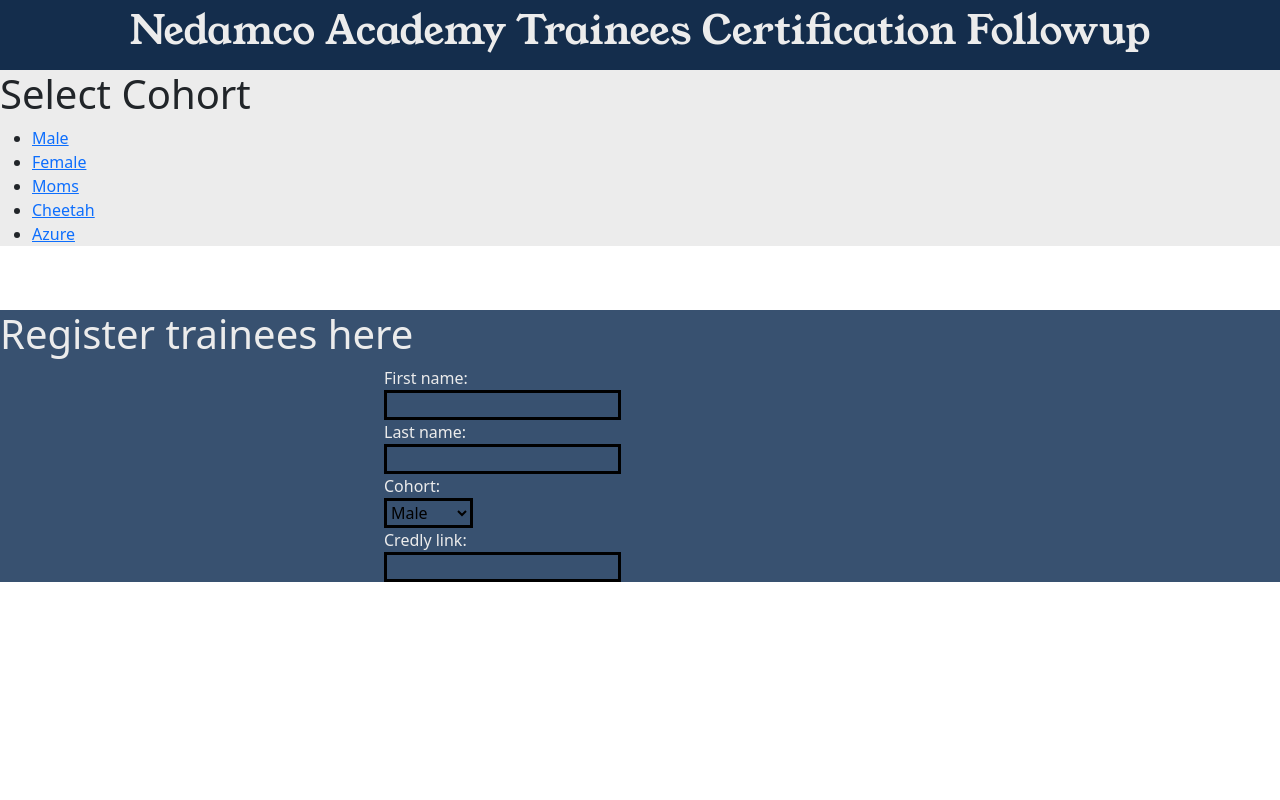
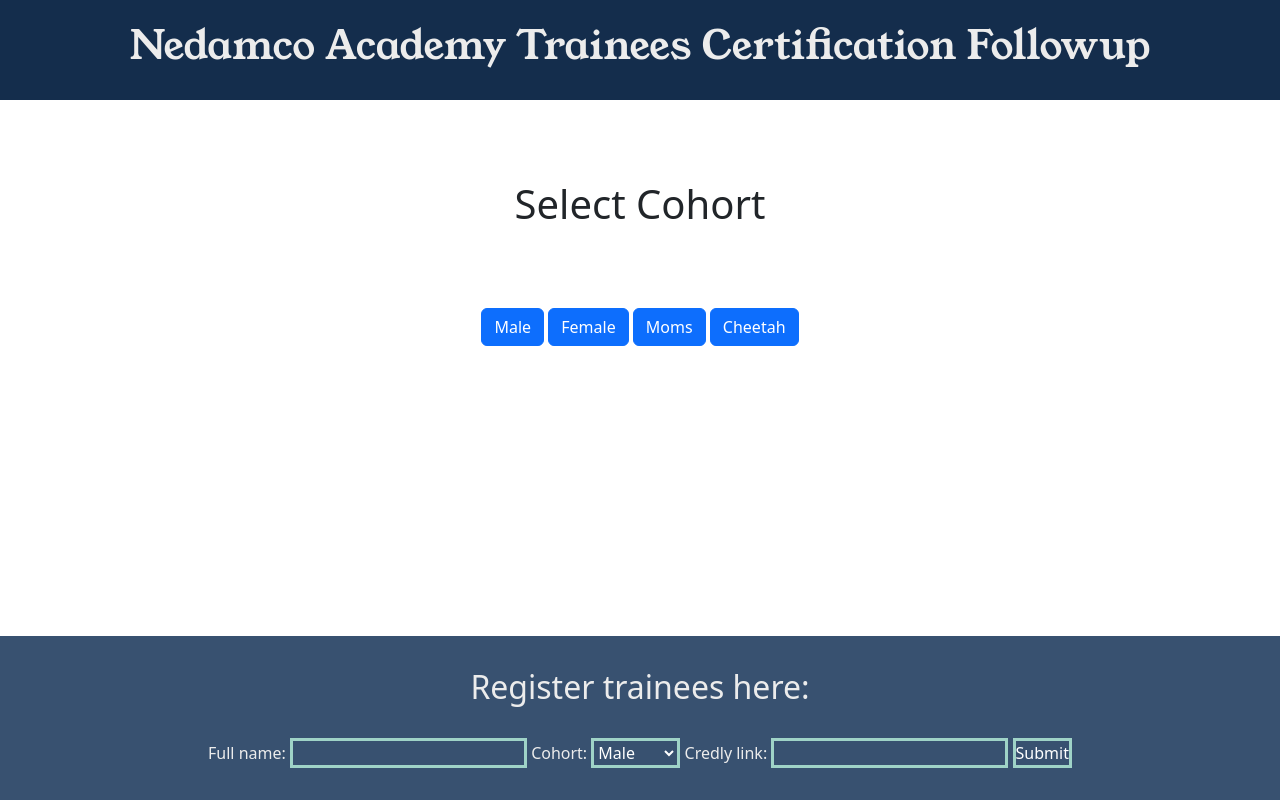
Before and after one commit to codereth/badgefollowup, a Django app: page / in a window 1280 px wide. Run offline with Django 4.2, Linux system fonts and the light colour scheme.

Commit message:
Updated templates

```diff
--- a/badgefollowup/static/css/styles.css
+++ b/badgefollowup/static/css/styles.css
@@ -12,7 +12,7 @@
     display: flex;
     align-items: center;
     justify-content: center;
-    height: 70px;
+    height: 100px;
     background-color: #142d4c;
     color: #ececec;
     font-family: 'Nunito', sans-serif;
@@ -21,20 +21,34 @@
 }
 
 .cohortchooser {
-    background-color: #ececec;
+    padding-top: 5em;
+    background-color: white;
+    text-align: center;
 }
 
+.cohortchooser h1 {
+    margin-bottom: 2em;
+}
 div.registration {
-    margin-top: 8vh;
+    text-align: center;
+    position: fixed;
+    bottom: 0;
+    padding-bottom: 2em;
+    width: 100%;
     background-color: #385170;
     color: #ececec;
 
 }
+div.registration h2 {
+    margin-top: 1em;
+    margin-bottom: 1em;
+}
 
-.form {
-    margin-left: 30vw;
+div.registration select option {
+    color: black;
 }
 
 input, select {
-    border: solid black;
+    color: white;
+    border: solid #9fd3c7;
 }
--- a/templates/base.html
+++ b/templates/base.html
@@ -18,5 +18,24 @@
     </header>
     {% block content %} {% endblock %}
 
+    <div class="registration">
+        <h2 class="regh1">Register trainees here:</h2>
+        <div class="form">
+            <form>
+                <label for="name">Full name:  </label>
+                <input type="text" id="name" name="name">
+                <label for="cohort">Cohort:</label>
+                <select name="cohort" id="cohort">
+                    <option value="male">Male</option>
+                    <option value="female">Female</option>
+                    <option value="moms">Moms</option>
+                    <option value="cheetah">Cheetah</option>
+                </select>
+                <label for="credly">Credly link:</label>
+                <input type="text" id="credly" name="credly">
+                <input type="submit">
+            </form>
+        </div>
+    </div>
   </body>
 </html>
--- a/templates/index.html
+++ b/templates/index.html
@@ -5,35 +5,12 @@
         <div class="cohorts">
             <h1>Select Cohort</h1>
             <div class="cohortslist">
-                <ul>
-                    <li><a href="url">Male</a></li>
-                    <li><a href="url">Female</a></li>
-                    <li><a href="url">Moms</a></li>
-                    <li><a href="url">Cheetah</a></li>
-                    <li><a href="url">Azure</a></li>
-                </ul>
+                <a href="url"><button type="button" class="btn btn-primary">Male</button></a>
+                <a href="url"><button type="button" class="btn btn-primary">Female</button></a>
+                <a href="url"><button type="button" class="btn btn-primary">Moms</button></a>
+                <a href="url"><button type="button" class="btn btn-primary">Cheetah</button></a>
+
             </div>
         </div>
     </div>
-    <div class="registration">
-        <h1 class="regh1">Register trainees here</h1>
-        <div class="form">
-            <form>
-                <label for="fname">First name:</label><br>
-                <input type="text" id="fname" name="fname"><br>
-                <label for="lname">Last name:</label><br>
-                <input type="text" id="lname" name="lname"><br>
-                <label for="lname">Cohort:</label><br>
-                <select name="lname" id="lname">
-                    <option value="volvo">Male</option>
-                    <option value="saab">Female</option>
-                    <option value="mercedes">Moms</option>
-                    <option value="audi">Cheetah</option>
-                </select><br>
-                <label for="lname">Credly link:</label><br>
-                <input type="text" id="lname" name="lname"><br>
-            </form>
-        </div>
-    </div>
-
 {% endblock %}
```
Also changed, not shown: templates/cohort.html (deleted).
